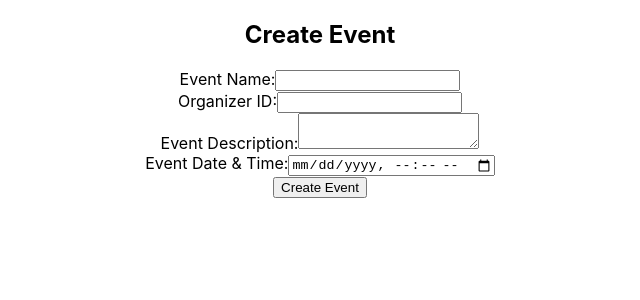
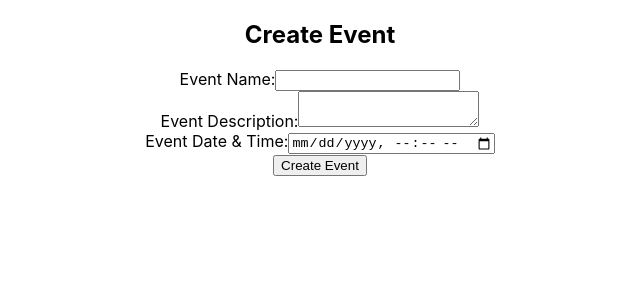
Before and after one commit to GianIraLariosa/metro, a React (Create React App) app: page /organizer/create_event in a window 1280 px wide. Shown: the top 300 px of the page, without its empty margins (320-960 px from the left). Built offline with nearby package versions, Linux system fonts and the light colour scheme.

Commit message:
Updated create event

```diff
--- a/src/App.js
+++ b/src/App.js
@@ -7,15 +7,18 @@ import Login from './login'
 import Create_Event from './create_event';
 
 function App() {
+  const [user_id, setUserid] = useState('');
+  const [admin_id, setAdminid] = useState('');
+  const [organizer_id, setOrgid] = useState('');
 
 
   return (
     <div className="App">
       <BrowserRouter>
         <Routes>
-          <Route path='/' element={<Login />} />
+          <Route path='/' element={<Login setUserid={setUserid} setAdminid={setAdminid} setOrgid={setOrgid}/>} />
           <Route path="/organizer" element={<Organizer />} />
-          <Route path='/organizer/create_event' element={<Create_Event />} />
+          <Route path='/organizer/create_event' element={<Create_Event organizer_id={organizer_id}/>} />
         </Routes>
       </BrowserRouter>
     </div>
--- a/src/create_event.js
+++ b/src/create_event.js
@@ -1,9 +1,9 @@
 import axios from "axios";
 import { useState } from "react";
 
-function Create_Event () {
+function Create_Event ({ organizer_id }) {
     const [eventName, setEventName] = useState('');
-  const [organizerId, setOrganizerId] = useState('');
+//   const [organizerId, setOrganizerId] = useState('');
   const [eventDescription, setEventDescription] = useState('');
   const [eventDateTime, setEventDateTime] = useState('');
   const [message, setMessage] = useState('');
@@ -13,7 +13,7 @@ function Create_Event () {
     try {
       const response = await axios.post('http://localhost/metro%20events/create_event.php', {
         event_name: eventName,
-        organizer: organizerId,
+        organizer: organizer_id,
         event_description: eventDescription,
         event_datetime: eventDateTime,
       }, {
@@ -38,11 +38,6 @@ function Create_Event () {
         </label>
         <br />
         <label>
-          Organizer ID:
-          <input type="number" value={organizerId} onChange={(e) => setOrganizerId(e.target.value)} required />
-        </label>
-        <br />
-        <label>
           Event Description:
           <textarea value={eventDescription} onChange={(e) => setEventDescription(e.target.value)} required />
         </label>
--- a/src/login.js
+++ b/src/login.js
@@ -2,7 +2,7 @@ import axios from "axios";
 import { useState } from "react";
 import { useNavigate } from "react-router-dom";
 
-function Login(){
+function Login({ setUserid, setAdminid, setOrgid }){
   const [username, setUsername] = useState('');
   const [password, setPassword] = useState('');
   const [message, setMessage] = useState('');
@@ -24,6 +24,7 @@ function Login(){
       if (response.data.message) {
         // Login successful, navigate to appropriate page
         if (response.data.message === 'organizer') {
+          setOrgid(response.data.user);
           navigate('/organizer');
         } else {
           setMessage(response.data.message);
```
